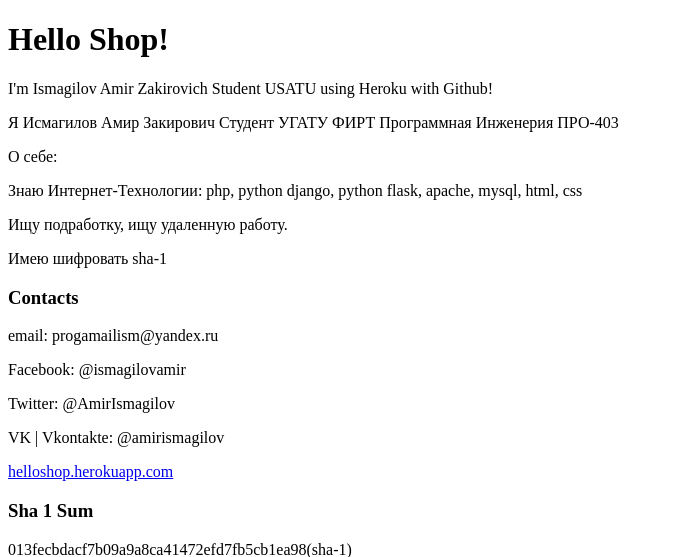
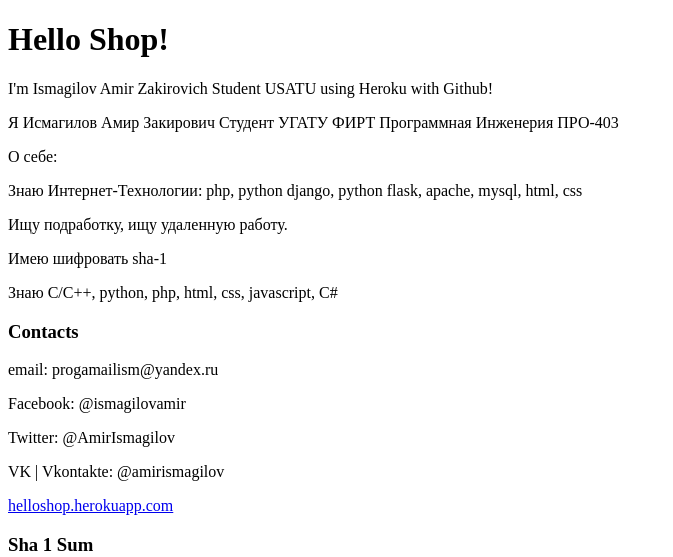
Before and after one commit to planprm/bymerang, a PHP site: page / in a window 1280 px wide. Shown: the top 557 px of the page, without its empty margins (0-673 px from the left). Run offline with PHP 8.4, Linux system fonts and the light colour scheme.

Commit message:
Update index.php

```diff
--- a/index.php
+++ b/index.php
@@ -15,6 +15,7 @@
         echo "<p>Знаю Интернет-Технологии: php, python django, python flask, apache, mysql, html, css</p>";
         echo "<p>Ищу подработку, ищу удаленную работу.</p>";
         echo "<p>Имею шифровать sha-1</p>";
+        echo "<p>Знаю C/C++, python, php, html, css, javascript, C#</p>";
         echo "<h3>Contacts</h3>";
         echo "<p>email: progamailism@yandex.ru</p>";
         echo "<p>Facebook: @ismagilovamir</p>";
```
